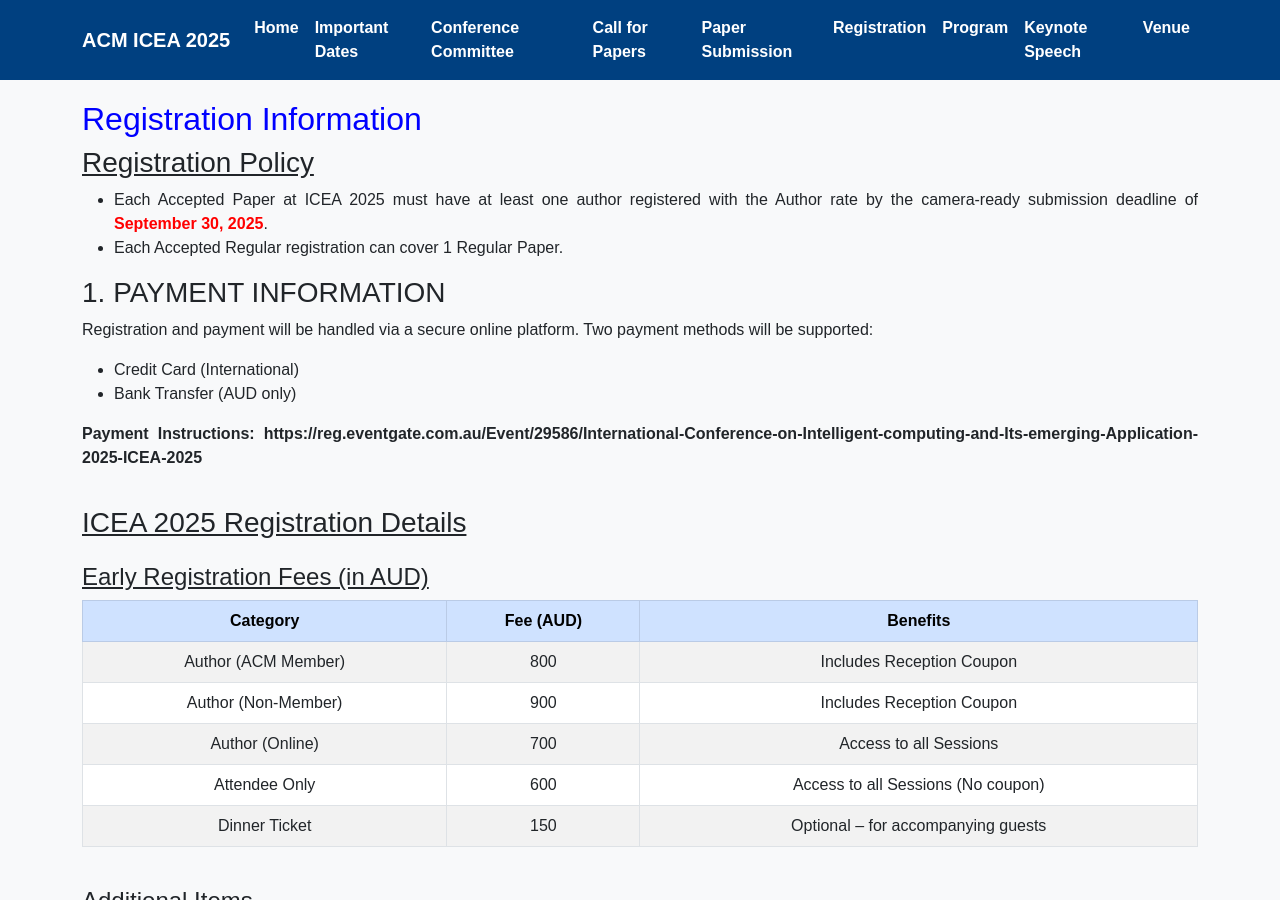
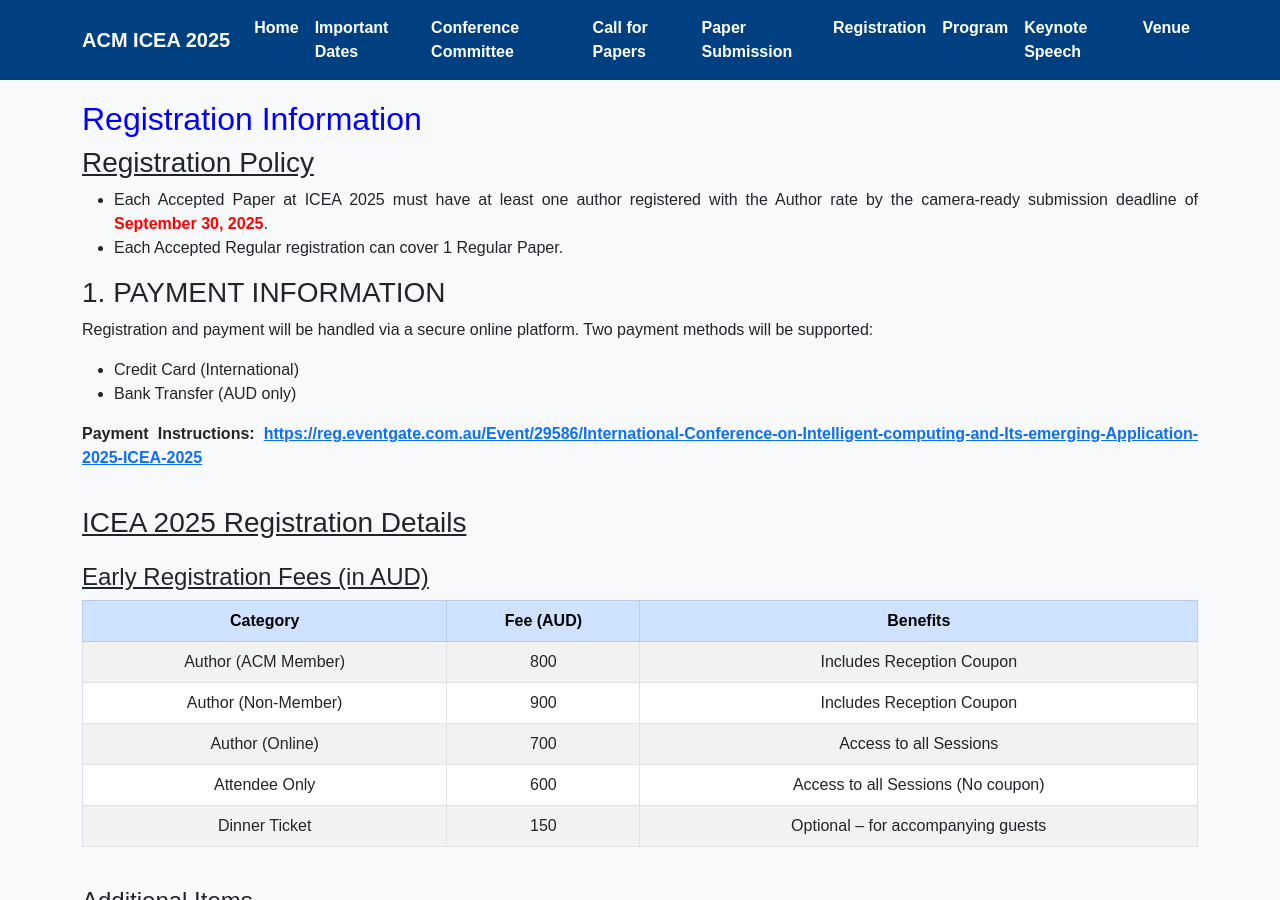
Before and after one commit to icea2025/latrobe, a Jekyll site: the page registration/index.html, which Jekyll copies as it is, in a window 1280 px wide and 900 px high. Built offline with Jekyll 4.4.1, drawn with Linux system fonts in a browser that asks for light colours.

Commit message:
Update index.html

```diff
--- a/registration/index.html
+++ b/registration/index.html
@@ -76,8 +76,14 @@
       <li>Credit Card (International)</li>
       <li>Bank Transfer (AUD only)</li>
     </ul>
-    <p style="text-align: justify"><strong>Payment Instructions: https://reg.eventgate.com.au/Event/29586/International-Conference-on-Intelligent-computing-and-Its-emerging-Application-2025-ICEA-2025</strong></p>
-
+   <p style="text-align: justify">
+  <strong>
+    Payment Instructions:
+    <a href="https://reg.eventgate.com.au/Event/29586/International-Conference-on-Intelligent-computing-and-Its-emerging-Application-2025-ICEA-2025" target="_blank">
+      https://reg.eventgate.com.au/Event/29586/International-Conference-on-Intelligent-computing-and-Its-emerging-Application-2025-ICEA-2025
+    </a>
+  </strong>
+</p>
     <div style="padding-top: 20px">
       <h3><u>ICEA 2025 Registration Details</u></h3>
       <p>
```
